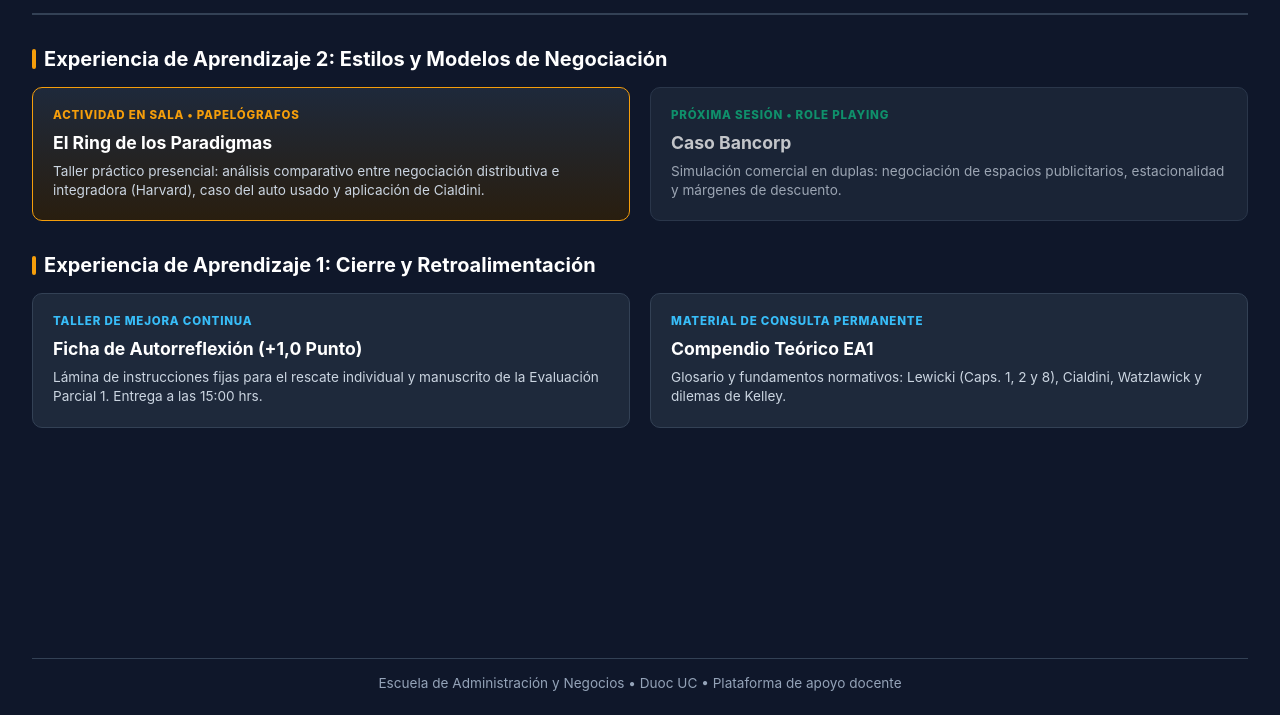
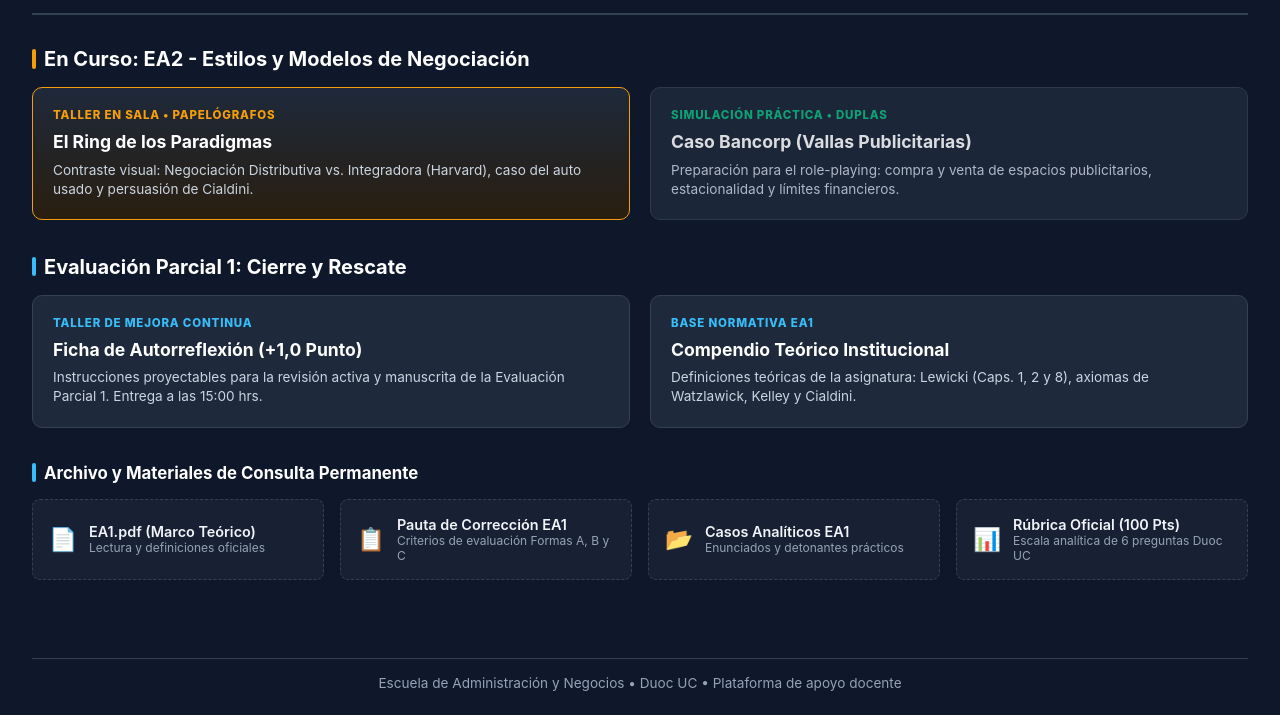
Before and after one commit to ProfeFabianUrbina/vna1103, a plain HTML site: page index.html in a window 1280 px wide. Shown: the part 85-800 px from the top of the page. Drawn offline with Linux system fonts and the light colour scheme.

Commit message:
Update index.html

```diff
--- a/index.html
+++ b/index.html
@@ -72,7 +72,7 @@
     main {
       display: flex;
       flex-direction: column;
-      gap: 2rem;
+      gap: 2.2rem;
       flex: 1;
     }
 
@@ -95,6 +95,10 @@
       border-radius: 2px;
     }
 
+    .section-title.muted::before {
+      background-color: var(--accent-blue);
+    }
+
     .grid-links {
       display: grid;
       grid-template-columns: repeat(auto-fit, minmax(280px, 1fr));
@@ -110,7 +114,7 @@
       color: inherit;
       display: flex;
       flex-direction: column;
-      gap: 0.6rem;
+      gap: 0.55rem;
       transition: all 0.2s ease-in-out;
       position: relative;
     }
@@ -154,9 +158,56 @@
       line-height: 1.4;
     }
 
+    /* Estilo para lista de archivos y documentos históricos */
+    .archive-grid {
+      display: grid;
+      grid-template-columns: repeat(auto-fit, minmax(240px, 1fr));
+      gap: 1rem;
+    }
+
+    .archive-item {
+      background-color: rgba(30, 41, 59, 0.6);
+      border: 1px dashed var(--card-border);
+      border-radius: 8px;
+      padding: 1rem;
+      text-decoration: none;
+      color: inherit;
+      display: flex;
+      align-items: center;
+      gap: 0.75rem;
+      transition: all 0.2s ease;
+    }
+
+    .archive-item:hover {
+      border-color: var(--accent-blue);
+      background-color: var(--card-bg);
+      transform: translateY(-1px);
+    }
+
+    .archive-icon {
+      font-size: 1.4rem;
+      flex-shrink: 0;
+    }
+
+    .archive-info {
+      display: flex;
+      flex-direction: column;
+    }
+
+    .archive-title {
+      font-size: 0.9rem;
+      font-weight: 600;
+      color: #f1f5f9;
+    }
+
+    .archive-sub {
+      font-size: 0.75rem;
+      color: var(--text-muted);
+    }
+
     footer {
       border-top: 1px solid var(--card-border);
-      margin-top: 2rem;
+      margin-top: 3rem;
       padding-top: 1rem;
       text-align: center;
       font-size: 0.85rem;
@@ -167,7 +218,7 @@
       body {
         padding: 1rem;
       }
-      .grid-links {
+      .grid-links, .archive-grid {
         grid-template-columns: 1fr;
       }
     }
@@ -179,7 +230,7 @@
   <header>
     <div class="header-title">
       <h1>NEGOCIACIÓN <span>VNA1103</span></h1>
-      <p>Repositorio de Recursos y Actividades de Aprendizaje • Duoc UC</p>
+      <p>Repositorio Central de Recursos y Actividades • Duoc UC</p>
     </div>
     <div class="badge-docente">
       Profesor Fabián Urbina Peña
@@ -188,45 +239,85 @@
 
   <main>
 
-    <!-- Experiencia de Aprendizaje 2 -->
+    <!-- ZONA ACTIVA: Experiencia de Aprendizaje 2 -->
     <section>
-      <div class="section-title">Experiencia de Aprendizaje 2: Estilos y Modelos de Negociación</div>
+      <div class="section-title">En Curso: EA2 - Estilos y Modelos de Negociación</div>
       <div class="grid-links">
 
         <!-- Taller en Papelógrafo EA2 -->
         <a href="taller_ea2_ring.html" class="card-link highlight">
-          <div class="card-tag tag-yellow">Actividad en Sala • Papelógrafos</div>
+          <div class="card-tag tag-yellow">Taller en Sala • Papelógrafos</div>
           <div class="card-name">El Ring de los Paradigmas</div>
-          <div class="card-desc">Taller práctico presencial: análisis comparativo entre negociación distributiva e integradora (Harvard), caso del auto usado y aplicación de Cialdini.</div>
+          <div class="card-desc">Contraste visual: Negociación Distributiva vs. Integradora (Harvard), caso del auto usado y persuasión de Cialdini.</div>
         </a>
 
-        <!-- Material de Simulación Futuro -->
-        <div class="card-link" style="opacity: 0.75; cursor: default;">
-          <div class="card-tag tag-green">Próxima Sesión • Role Playing</div>
-          <div class="card-name">Caso Bancorp</div>
-          <div class="card-desc">Simulación comercial en duplas: negociación de espacios publicitarios, estacionalidad y márgenes de descuento.</div>
+        <!-- Caso Bancorp (Role-Playing) -->
+        <div class="card-link" style="opacity: 0.85;">
+          <div class="card-tag tag-green">Simulación Práctica • Duplas</div>
+          <div class="card-name">Caso Bancorp (Vallas Publicitarias)</div>
+          <div class="card-desc">Preparación para el role-playing: compra y venta de espacios publicitarios, estacionalidad y límites financieros.</div>
         </div>
 
       </div>
     </section>
 
-    <!-- Experiencia de Aprendizaje 1 (Cierre y Rescate) -->
+    <!-- ZONA DE CIERRE: Experiencia de Aprendizaje 1 -->
     <section>
-      <div class="section-title">Experiencia de Aprendizaje 1: Cierre y Retroalimentación</div>
+      <div class="section-title muted">Evaluación Parcial 1: Cierre y Rescate</div>
       <div class="grid-links">
 
         <!-- Lámina de Rescate EP1 -->
         <a href="taller_rescate.html" class="card-link">
           <div class="card-tag">Taller de Mejora Continua</div>
           <div class="card-name">Ficha de Autorreflexión (+1,0 Punto)</div>
-          <div class="card-desc">Lámina de instrucciones fijas para el rescate individual y manuscrito de la Evaluación Parcial 1. Entrega a las 15:00 hrs.</div>
+          <div class="card-desc">Instrucciones proyectables para la revisión activa y manuscrita de la Evaluación Parcial 1. Entrega a las 15:00 hrs.</div>
         </a>
 
-        <!-- Compendio Teórico Base -->
+        <!-- Compendio Teórico Base EA1 -->
         <a href="compendio-teorico.html" class="card-link">
-          <div class="card-tag">Material de Consulta Permanente</div>
-          <div class="card-name">Compendio Teórico EA1</div>
-          <div class="card-desc">Glosario y fundamentos normativos: Lewicki (Caps. 1, 2 y 8), Cialdini, Watzlawick y dilemas de Kelley.</div>
+          <div class="card-tag">Base Normativa EA1</div>
+          <div class="card-name">Compendio Teórico Institucional</div>
+          <div class="card-desc">Definiciones teóricas de la asignatura: Lewicki (Caps. 1, 2 y 8), axiomas de Watzlawick, Kelley y Cialdini.</div>
+        </a>
+
+      </div>
+    </section>
+
+    <!-- ZONA HISTÓRICA / REPOSITORIO PERMANENTE -->
+    <section>
+      <div class="section-title muted" style="font-size: 1.05rem;">Archivo y Materiales de Consulta Permanente</div>
+      <div class="archive-grid">
+
+        <a href="EA1.pdf" class="archive-item" target="_blank">
+          <div class="archive-icon">📄</div>
+          <div class="archive-info">
+            <span class="archive-title">EA1.pdf (Marco Teórico)</span>
+            <span class="archive-sub">Lectura y definiciones oficiales</span>
+          </div>
+        </a>
+
+        <a href="pauta_ea1.html" class="archive-item">
+          <div class="archive-icon">📋</div>
+          <div class="archive-info">
+            <span class="archive-title">Pauta de Corrección EA1</span>
+            <span class="archive-sub">Criterios de evaluación Formas A, B y C</span>
+          </div>
+        </a>
+
+        <a href="casos_ea1.html" class="archive-item">
+          <div class="archive-icon">📂</div>
+          <div class="archive-info">
+            <span class="archive-title">Casos Analíticos EA1</span>
+            <span class="archive-sub">Enunciados y detonantes prácticos</span>
+          </div>
+        </a>
+
+        <a href="rubrica_v13.html" class="archive-item">
+          <div class="archive-icon">📊</div>
+          <div class="archive-info">
+            <span class="archive-title">Rúbrica Oficial (100 Pts)</span>
+            <span class="archive-sub">Escala analítica de 6 preguntas Duoc UC</span>
+          </div>
         </a>
 
       </div>
```
